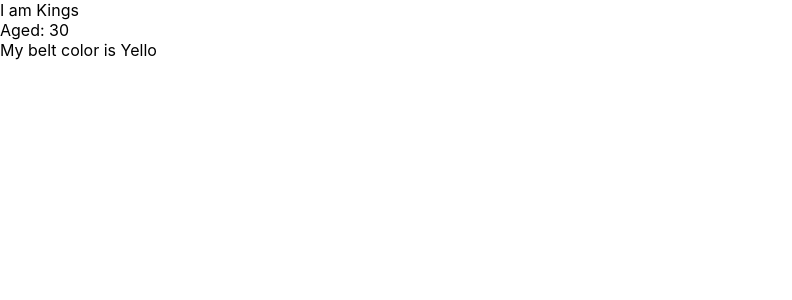
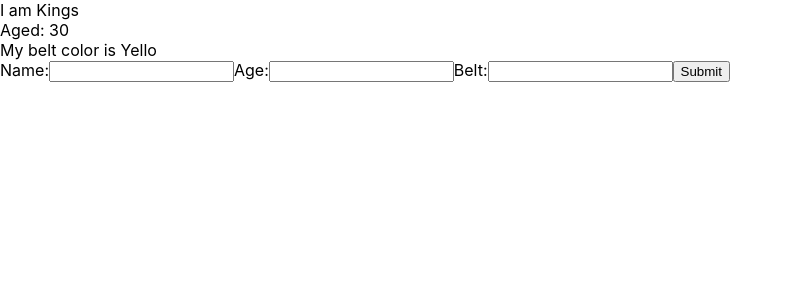
Before and after one commit to iamvictorabedi/react-101, a React (Create React App) app: page / in a window 1280 px wide. Shown: the top 300 px of the page, without its empty margins (0-792 px from the left). Built offline with nearby package versions, Linux system fonts and the light colour scheme.

Commit message:
added sending fuctions as a props

```diff
--- /dev/null
+++ b/src/AddStudent.js
@@ -0,0 +1,35 @@
+import React, {Component} from 'react'
+class AddStudent extends Component {
+    state = {
+        name: null,
+        age: null,
+        belt: null
+    }
+    handleChange =(e) => {
+    this.setState({
+    [e.target.id]: e.target.value
+    })
+    }
+    handleSubmit = (e) => {
+    e.preventDefault();
+    console.log('form', this.state);
+    this.props.plusStudent(this.state);
+    }
+    render(){
+        return (
+            <div>
+                <form onSubmit={this.handleSubmit}>
+                    <label htmlFor='name'>Name:</label>
+                    <input id='name' type='text' onChange={this.handleChange}></input>
+                    <label htmlFor='age'>Age:</label>
+                    <input id='age' type='text' onChange={this.handleChange}></input>
+                    <label htmlFor='belt'>Belt:</label>
+                    <input id='belt' type='text' onChange={this.handleChange}></input>
+                    <button>Submit</button>
+                </form>
+            </div>
+        )
+    }
+
+}
+export default AddStudent;
--- a/src/App.js
+++ b/src/App.js
@@ -1,5 +1,6 @@
 import React, {Component} from 'react';
 import Hello from './Hello'
+import AddStudent from './AddStudent';
 class App extends Component {
   state = {
    students: [
@@ -19,11 +20,18 @@
     belt: 'Pink'
   }]
 }
+  plusStudent =(student) => {
+    student.id = Math.random();
+  let students = [...this.state.students, student];
+  this.setState({
+  students: students
+  })}
 render(){
   return (
     <div className="App">
       <header className="App-header">
         <Hello students= {this.state.students}/>
+        <AddStudent plusStudent= {this.plusStudent}/>
       </header>
     </div>
   );
```
